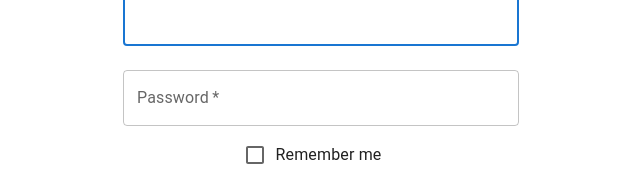
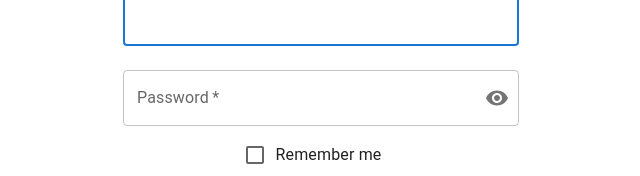
Before and after one commit to Renillacmane/TheEyeBall, a React (Vite) app: page /signin in a window 1280 px wide. Shown: the part 355-531 px from the top of the page, without its empty margins (319-959 px from the left). Built offline with nearby package versions, Linux system fonts and the light colour scheme.

Commit message:
[Auth] Add toggle password visibility

```diff
--- a/src/layouts/sign-in/SignIn.jsx
+++ b/src/layouts/sign-in/SignIn.jsx
@@ -14,6 +14,10 @@ import Typography from '@mui/material/Typography';
 import Alert from '@mui/material/Alert';
 import Container from '@mui/material/Container';
 import { createTheme, ThemeProvider } from '@mui/material/styles';
+import IconButton from '@mui/material/IconButton';
+import Visibility from '@mui/icons-material/Visibility';
+import VisibilityOff from '@mui/icons-material/VisibilityOff';
+import InputAdornment from '@mui/material/InputAdornment';
 import apiClient from '../../services/api';
 
 const defaultTheme = createTheme();
@@ -25,6 +29,13 @@ export default function SignIn() {
   const [error, setError] = React.useState('');
   const [loading, setLoading] = React.useState(false);
   const [success, setSuccess] = React.useState(false);
+  const [showPassword, setShowPassword] = React.useState(false);
+
+  const handleClickShowPassword = () => setShowPassword((show) => !show);
+
+  const handleMouseDownPassword = (event) => {
+    event.preventDefault();
+  };
 
   // Clear location state after reading the message
   React.useEffect(() => {
@@ -133,12 +144,27 @@ export default function SignIn() {
               fullWidth
               name="password"
               label="Password"
-              type="password"
+              type={showPassword ? 'text' : 'password'}
               id="password"
               autoComplete="current-password"
               onChange={handleInputChange}
               error={!!error}
               disabled={isFormDisabled}
+              InputProps={{
+                endAdornment: (
+                  <InputAdornment position="end">
+                    <IconButton
+                      aria-label="toggle password visibility"
+                      onClick={handleClickShowPassword}
+                      onMouseDown={handleMouseDownPassword}
+                      disabled={isFormDisabled}
+                      edge="end"
+                    >
+                      {showPassword ? <VisibilityOff /> : <Visibility />}
+                    </IconButton>
+                  </InputAdornment>
+                ),
+              }}
             />
             {error && (
               <Typography color="error" variant="body2" sx={{ mt: 1 }}>
--- a/src/layouts/sign-up/SignUp.jsx
+++ b/src/layouts/sign-up/SignUp.jsx
@@ -15,6 +15,10 @@ import Container from '@mui/material/Container';
 import Alert from '@mui/material/Alert';
 import { createTheme, ThemeProvider } from '@mui/material/styles';
 import { useNavigate } from "react-router-dom";
+import IconButton from '@mui/material/IconButton';
+import Visibility from '@mui/icons-material/Visibility';
+import VisibilityOff from '@mui/icons-material/VisibilityOff';
+import InputAdornment from '@mui/material/InputAdornment';
 import apiClient from '../../services/api';
 
 const defaultTheme = createTheme();
@@ -24,6 +28,13 @@ export default function SignUp() {
   const [error, setError] = React.useState('');
   const [success, setSuccess] = React.useState(false);
   const [loading, setLoading] = React.useState(false);
+  const [showPassword, setShowPassword] = React.useState(false);
+
+  const handleClickShowPassword = () => setShowPassword((show) => !show);
+
+  const handleMouseDownPassword = (event) => {
+    event.preventDefault();
+  };
 
   const handleSubmit = async (event) => {
     event.preventDefault();
@@ -136,13 +147,28 @@ export default function SignUp() {
                   fullWidth
                   name="password"
                   label="Password"
-                  type="password"
+                  type={showPassword ? 'text' : 'password'}
                   id="password"
                   autoComplete="new-password"
                   onChange={handleInputChange}
                   error={!!error}
                   helperText="Password must be at least 6 characters"
                   disabled={success}
+                  InputProps={{
+                    endAdornment: (
+                      <InputAdornment position="end">
+                        <IconButton
+                          aria-label="toggle password visibility"
+                          onClick={handleClickShowPassword}
+                          onMouseDown={handleMouseDownPassword}
+                          disabled={success}
+                          edge="end"
+                        >
+                          {showPassword ? <VisibilityOff /> : <Visibility />}
+                        </IconButton>
+                      </InputAdornment>
+                    ),
+                  }}
                 />
               </Grid>
               {error && (
```
